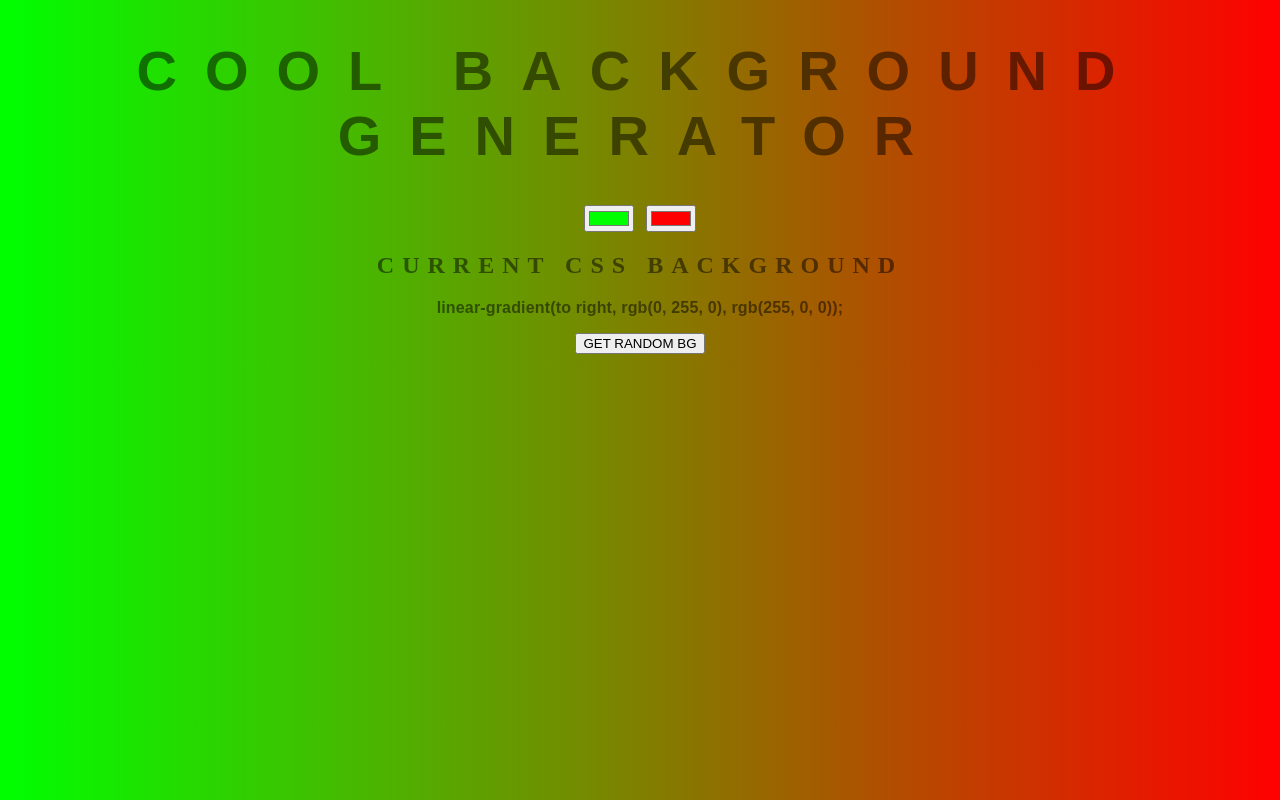
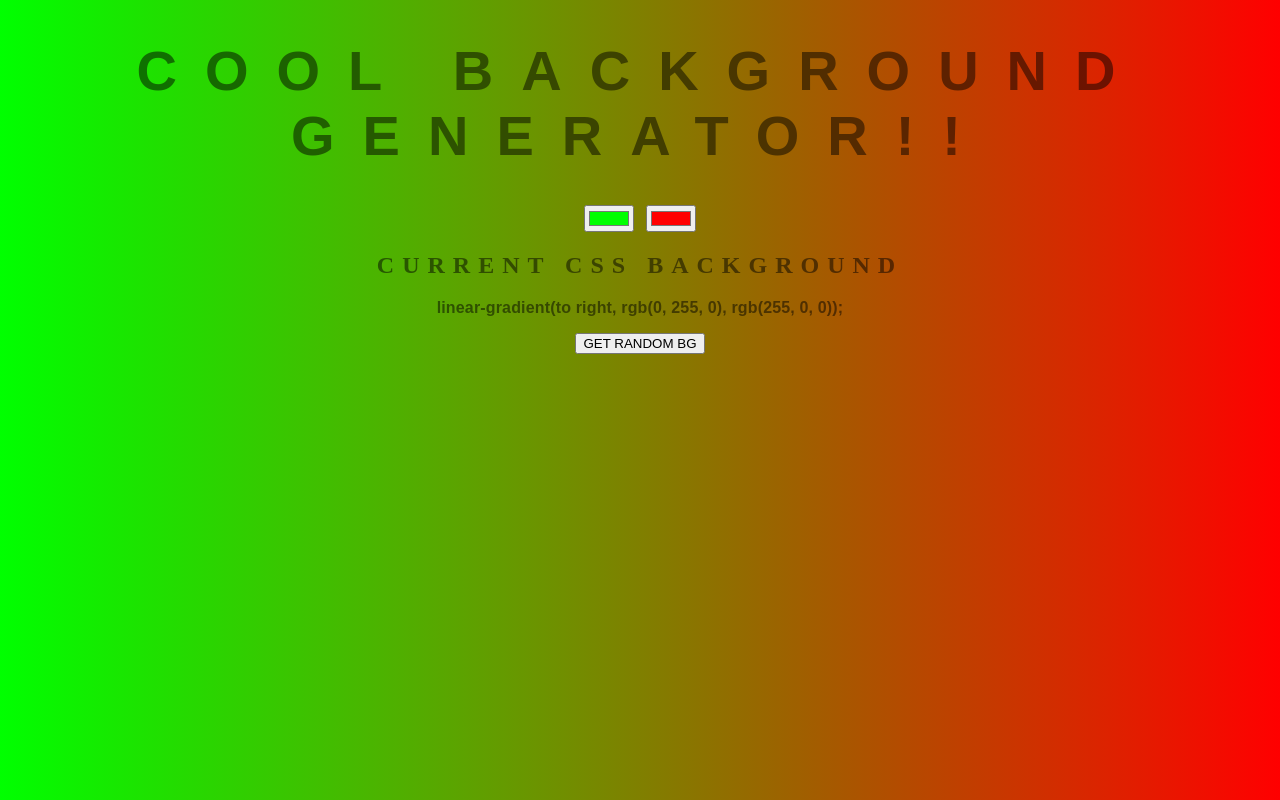
Before and after one commit to dayan-c/background-generator, a website: page index.html in a window 1280 px wide. Drawn offline with Linux system fonts and the light colour scheme.

Commit message:
added exclamation points

```diff
--- a/index.html
+++ b/index.html
@@ -5,7 +5,7 @@
 	<link rel="stylesheet" type="text/css" href="style.css">
 </head>
 <body id="gradient">
-	<h1>COOL Background Generator</h1>
+	<h1>COOL Background Generator!!</h1>
 	<input class="color1" type="color" name="color1" value="#00ff00">
 	<input class="color2" type="color" name="color2" value="#ff0000">
 	<h2>Current CSS Background</h2>
```
